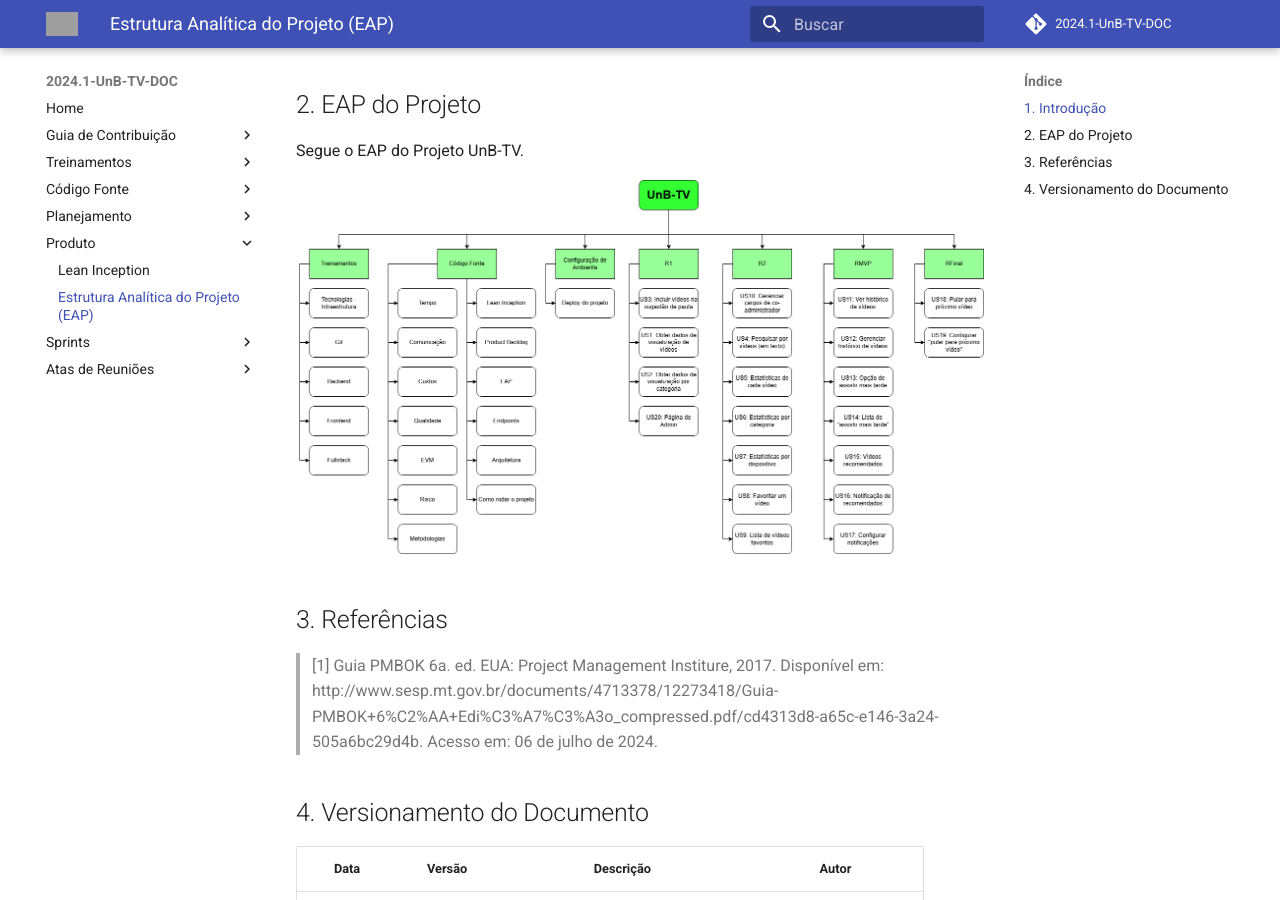
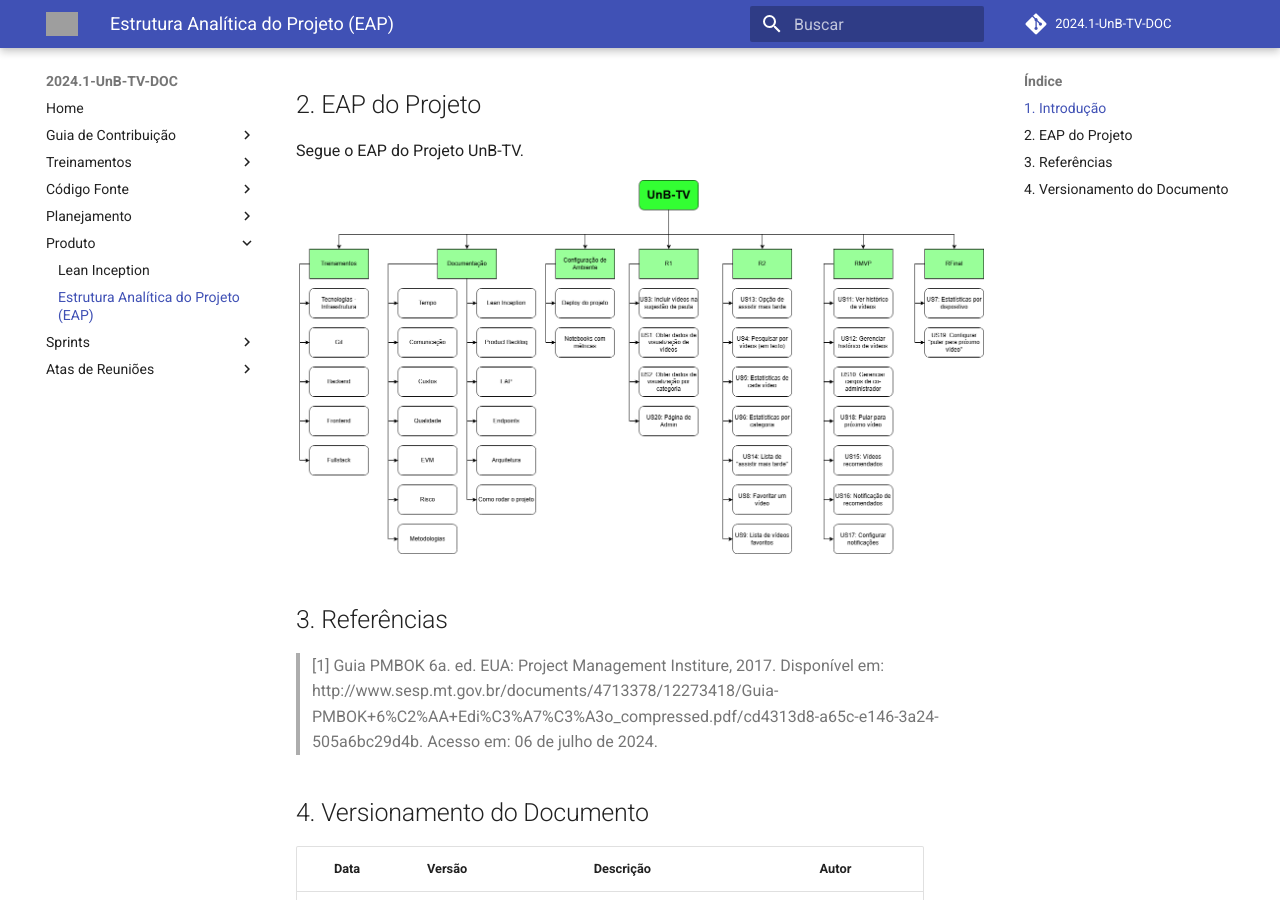
Before and after one commit to fga-eps-mds/2024.1-UnB-TV-DOC, an MkDocs documentation site: the page built from docs/produto/eap.md, in a window 1280 px wide and 900 px high, scrolled down 430 px. Built offline with MkDocs 1.6.1 and Material for MkDocs 9.7.7, drawn with Linux system fonts in a browser that asks for light colours; comment, search, counter and statistics services are not loaded; grey boxes are pictures that could not be loaded.

Commit message:
Update eap.md

```diff
--- a/docs/produto/eap.md
+++ b/docs/produto/eap.md
@@ -10,7 +10,7 @@
 
 Segue o EAP do Projeto UnB-TV.
 
-![EAP](https://raw.githubusercontent.com/fga-eps-mds/2024.1-UnB-TV-DOC/main/docs/assets/eap_4.png)
+![EAP](https://raw.githubusercontent.com/fga-eps-mds/2024.1-UnB-TV-DOC/main/docs/assets/eap_final.png)
 
 ## 3. Referências
 
```
